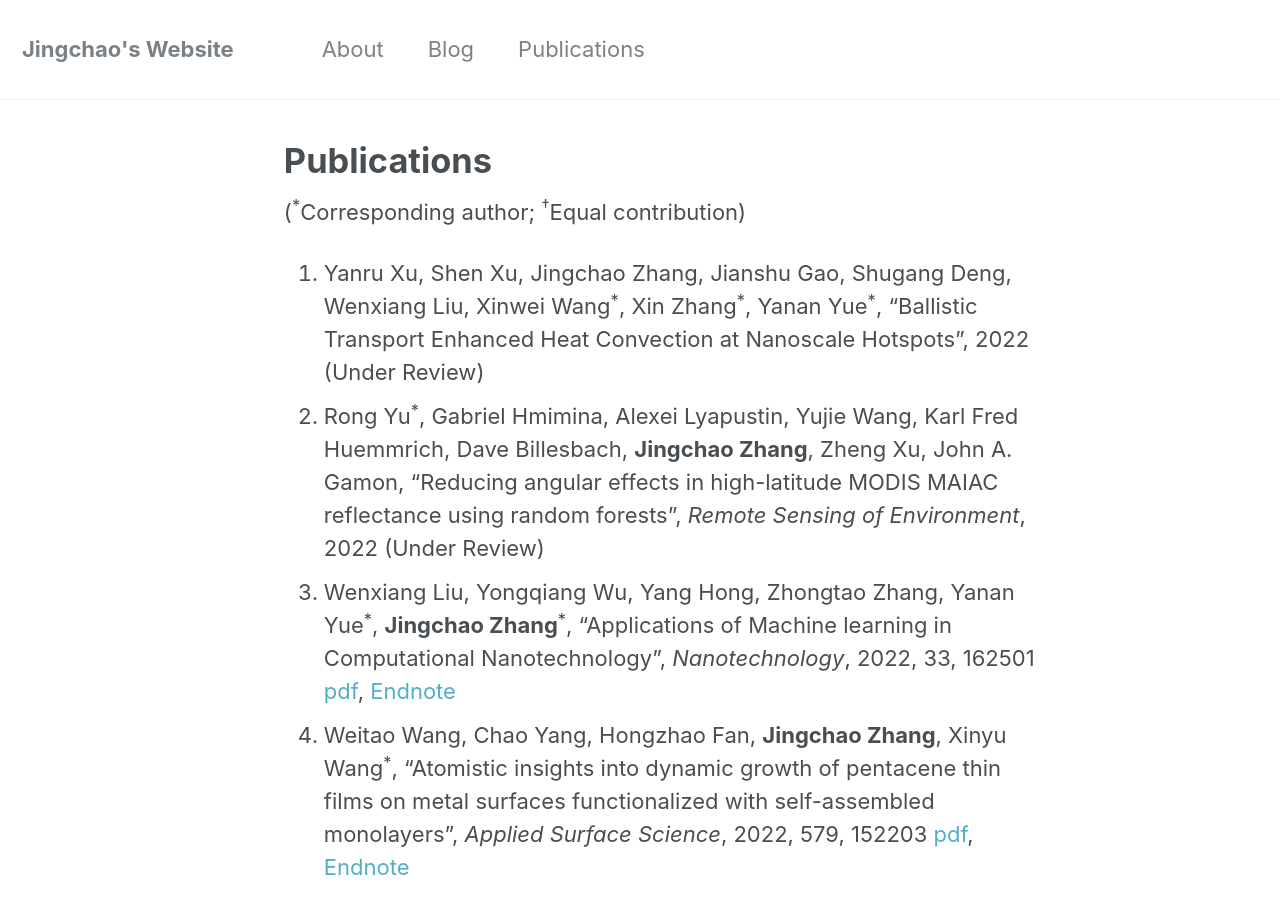
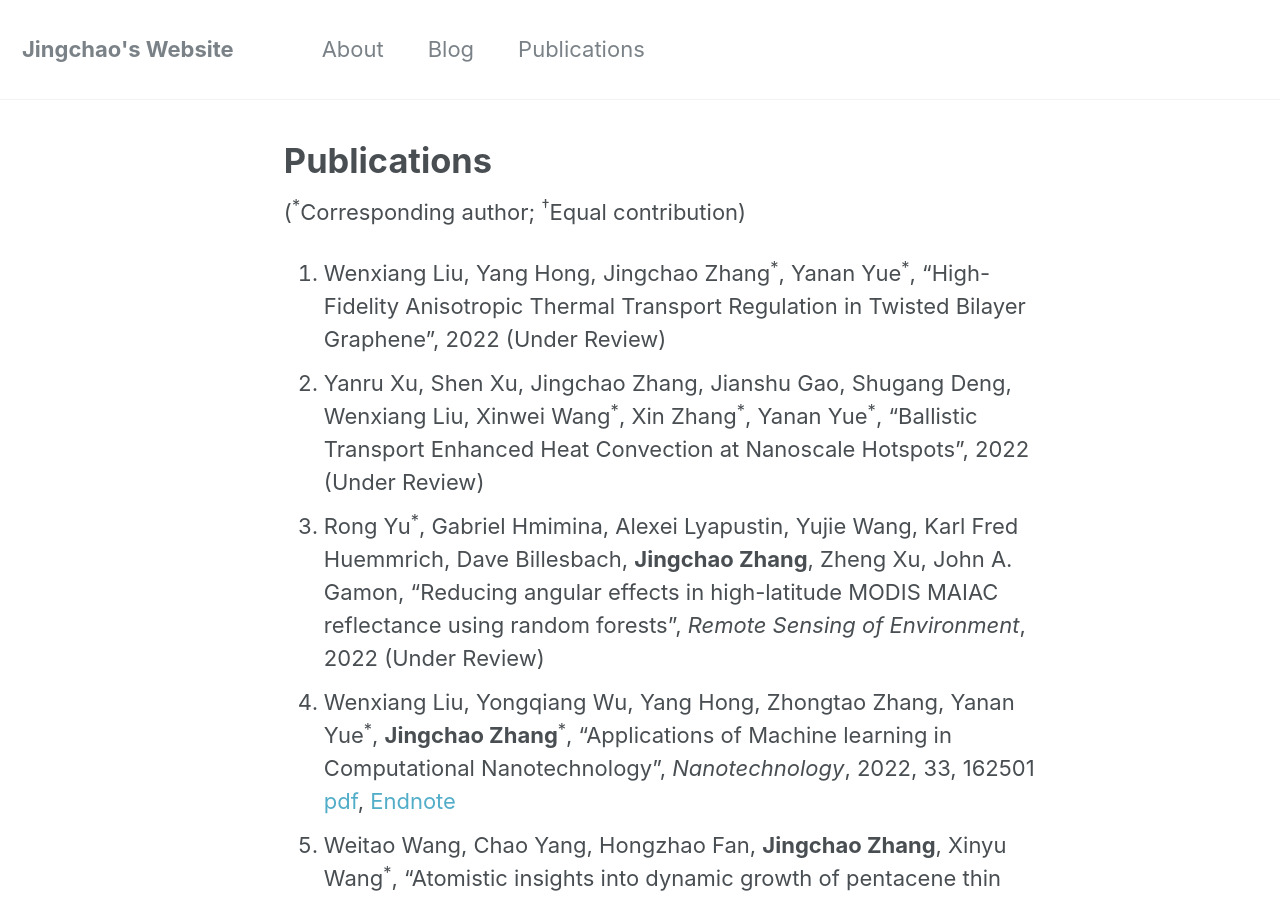
Before and after one commit to JingchaoZhang/JingchaoZhang.github.io, a Jekyll site: the page built from _pages/publications.md, in a window 1280 px wide and 900 px high. Built offline with Jekyll 4.4.1, drawn with Linux system fonts in a browser that asks for light colours.

Commit message:
Update publications.md

```diff
--- a/_pages/publications.md
+++ b/_pages/publications.md
@@ -7,10 +7,11 @@ author_profile: false
 
 (<sup>\*</sup>Corresponding author; <sup>†</sup>Equal contribution)
 
-4. Yanru Xu, Shen Xu, Jingchao Zhang, Jianshu Gao, Shugang Deng, Wenxiang Liu, Xinwei Wang<sup>\*</sup>, Xin Zhang<sup>\*</sup>, Yanan Yue<sup>\*</sup>, "Ballistic Transport Enhanced Heat Convection at Nanoscale Hotspots", 2022 (Under Review)
-5. Rong Yu<sup>\*</sup>, Gabriel Hmimina, Alexei Lyapustin, Yujie Wang, Karl Fred Huemmrich, Dave Billesbach, **Jingchao Zhang**, Zheng Xu, John A. Gamon, "Reducing angular effects in high-latitude MODIS MAIAC reflectance using random forests", *Remote Sensing of Environment*, 2022 (Under Review)
-6. Wenxiang Liu, Yongqiang Wu, Yang Hong, Zhongtao Zhang, Yanan Yue<sup>\*</sup>, **Jingchao Zhang**<sup>\*</sup>, "Applications of Machine learning in Computational Nanotechnology", *Nanotechnology*, 2022, 33, 162501 [pdf](https://drive.google.com/file/d/11kVgmlZoAdcv5B4QQv3ypyRDAvrMspL2/view?usp=sharing), [Endnote](https://drive.google.com/uc?export=download&id=149XNnMukXKrD5R10Udy62xuzmvQDRd0X)
-7. Weitao Wang, Chao Yang, Hongzhao Fan, **Jingchao Zhang**, Xinyu Wang<sup>\*</sup>, "Atomistic insights into dynamic growth of pentacene thin films on metal surfaces functionalized with self-assembled monolayers", *Applied Surface Science*, 2022, 579, 152203 [pdf](https://drive.google.com/file/d/1qG2ANt7HqkCtuRKVIklhf_maoI1qu82Y/view?usp=sharing), [Endnote](https://drive.google.com/file/d/1CWCE4arXmf_isT5uzxvXZlHsfxSyYVRY/view?usp=sharing)
+4. Wenxiang Liu, Yang Hong, Jingchao Zhang<sup>\*</sup>, Yanan Yue<sup>\*</sup>, "High-Fidelity Anisotropic Thermal Transport Regulation in Twisted Bilayer Graphene", 2022 (Under Review)
+5. Yanru Xu, Shen Xu, Jingchao Zhang, Jianshu Gao, Shugang Deng, Wenxiang Liu, Xinwei Wang<sup>\*</sup>, Xin Zhang<sup>\*</sup>, Yanan Yue<sup>\*</sup>, "Ballistic Transport Enhanced Heat Convection at Nanoscale Hotspots", 2022 (Under Review)
+6. Rong Yu<sup>\*</sup>, Gabriel Hmimina, Alexei Lyapustin, Yujie Wang, Karl Fred Huemmrich, Dave Billesbach, **Jingchao Zhang**, Zheng Xu, John A. Gamon, "Reducing angular effects in high-latitude MODIS MAIAC reflectance using random forests", *Remote Sensing of Environment*, 2022 (Under Review)
+7. Wenxiang Liu, Yongqiang Wu, Yang Hong, Zhongtao Zhang, Yanan Yue<sup>\*</sup>, **Jingchao Zhang**<sup>\*</sup>, "Applications of Machine learning in Computational Nanotechnology", *Nanotechnology*, 2022, 33, 162501 [pdf](https://drive.google.com/file/d/11kVgmlZoAdcv5B4QQv3ypyRDAvrMspL2/view?usp=sharing), [Endnote](https://drive.google.com/uc?export=download&id=149XNnMukXKrD5R10Udy62xuzmvQDRd0X)
+8. Weitao Wang, Chao Yang, Hongzhao Fan, **Jingchao Zhang**, Xinyu Wang<sup>\*</sup>, "Atomistic insights into dynamic growth of pentacene thin films on metal surfaces functionalized with self-assembled monolayers", *Applied Surface Science*, 2022, 579, 152203 [pdf](https://drive.google.com/file/d/1qG2ANt7HqkCtuRKVIklhf_maoI1qu82Y/view?usp=sharing), [Endnote](https://drive.google.com/file/d/1CWCE4arXmf_isT5uzxvXZlHsfxSyYVRY/view?usp=sharing)
 9. Ying Zhang, Matthew Gitzendanner, Dan Maxwell, Kaleb Smith, Justin Richardson, Eric Stubbs, Brian Stucky, **Jingchao Zhang**, Erik Deumens, "Building	an	AI-ready	RSE	Workforce", *rse-hpc-2021*, 2021 [pdf](https://drive.google.com/file/d/1IjklU1u_ljwI2bPS1layoIgrZNkFdrjJ/view?usp=sharing)
 10. Xinyu Wang<sup>\*</sup>, Weitao Wang, Chao Yang, Dan Han, Hongzhao Fan, **Jingchao Zhang**<sup>\*</sup>, "Thermal Transport in Organic Semiconductors", *Journal of Applied Physics*, 2021, 130, 170902 [pdf](https://drive.google.com/file/d/1CE-Zwj3lQCKu9uoHOy0hr07lL9v2CNif/view?usp=sharing), [Endnote](https://drive.google.com/uc?export=download&id=1Y8j1K5lKCBNz3uZZsR4gMAg9UIOWv7qa)
 11. **Jingchao Zhang**<sup>\*</sup>, "Application of Artificial Intelligence in Renewable Energy and Decarbonization", *ES Energy & Environment*, 2021, 14, 1-2 [pdf](https://drive.google.com/file/d/1TG8zOVfC4qNf3Man-V8v_VVNavHCIwJS/view?usp=sharing), [Endnote](https://drive.google.com/uc?export=download&id=1QEcWu3ZTbFhn1eQH0OgvbnF4xsPO2GZi)
```
